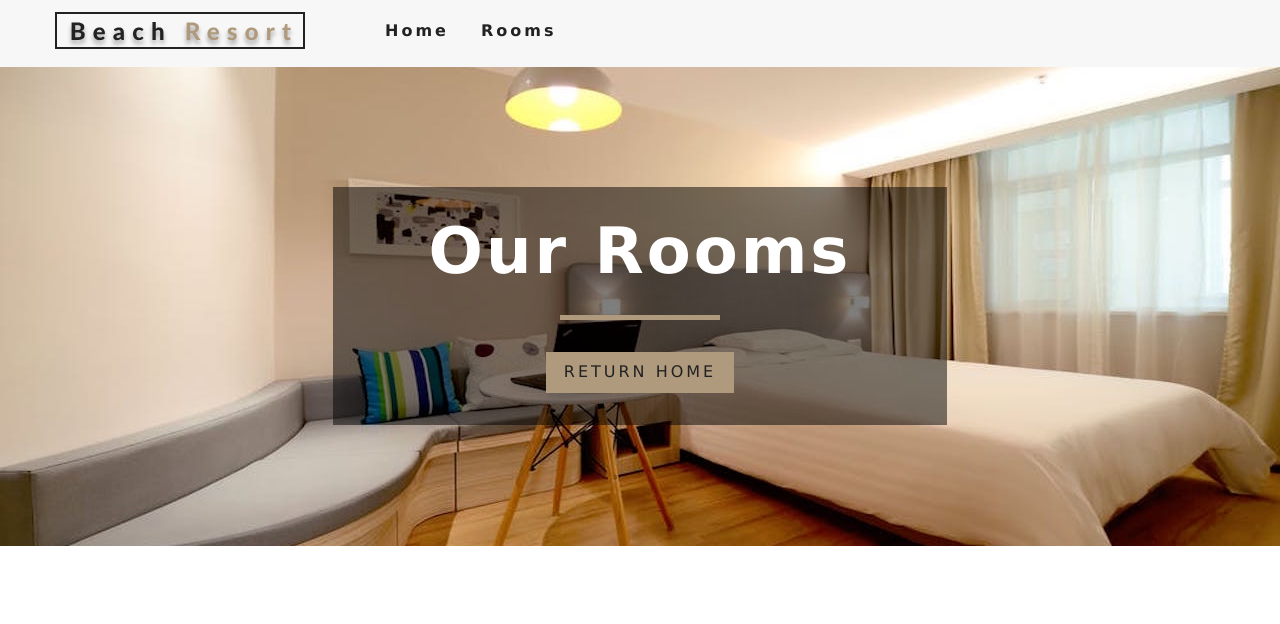
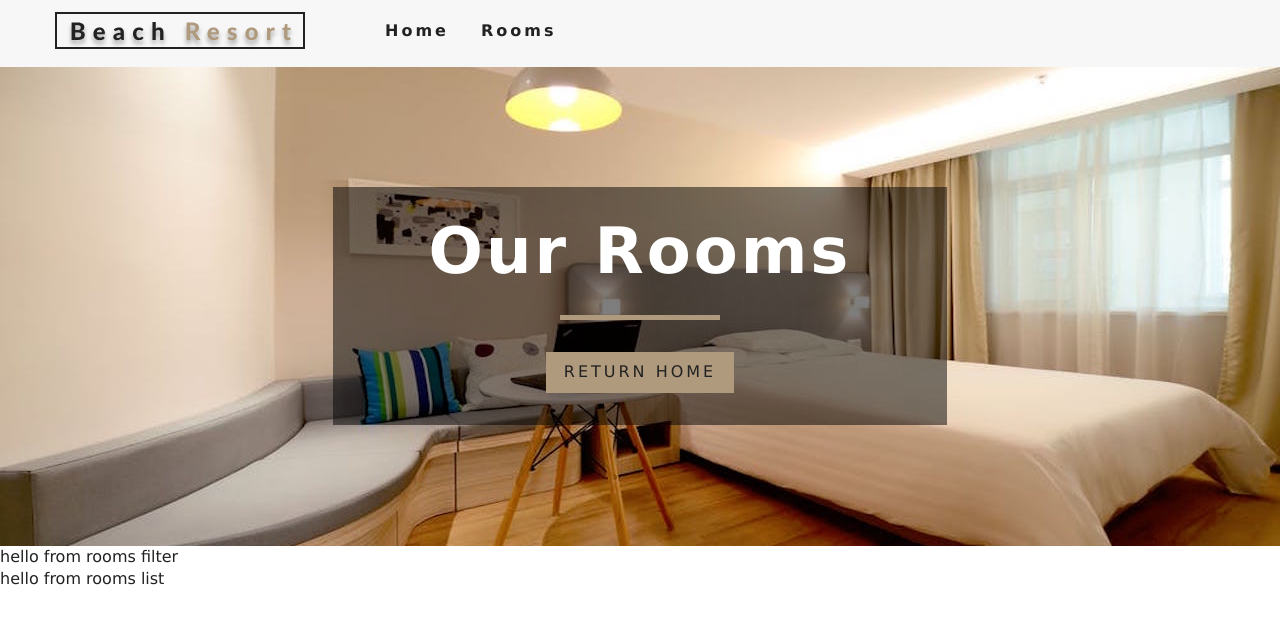
Before and after one commit to stephenjblair/beach-resort, a React (Create React App) app: page /rooms in a window 1280 px wide. Shown: the top 624 px of the page. Built offline with nearby package versions, Linux system fonts and the light colour scheme.

Commit message:
Created RoomsContainer component and passed props from context

```diff
--- a/src/components/Room.js
+++ b/src/components/Room.js
@@ -4,7 +4,6 @@
 import PropTypes from 'prop-types';
 
 const Room = ({ room }) => {
-    console.log(room)
     const { name, slug, images, price } = room
     return (
        <article className="room">
--- /dev/null
+++ b/src/components/RoomsContainer.js
@@ -0,0 +1,53 @@
+import RoomsFilter from  './RoomsFilter';
+import RoomsList from './RoomsList'
+import { withRoomConsumer} from '../context';
+import Loading from './Loading';
+
+
+const RoomsContainer = ({ context })=> {
+    const { loading, sortedRooms, rooms } = context
+    if(loading){
+        return <Loading />
+    }
+    return (
+        <>
+            <RoomsFilter rooms={rooms}/>
+            <RoomsList rooms={sortedRooms}/>
+        </>
+    )
+}
+
+export default withRoomConsumer(RoomsContainer)
+
+
+/*import React from 'react';
+import RoomsFilter from  './RoomsFilter';
+import RoomsList from './RoomsList'
+import { RoomConsumer } from '../context';
+import Loading from './Loading';
+
+const RoomsContainer = () => {
+    return (
+        <RoomConsumer>
+            {
+                (value) => {
+                    const  { loading, sortedRooms, rooms } = value
+                    if(loading){
+                        return <Loading />
+                    }
+                    return (
+                        <>
+                            <h2>hello from room container</h2>
+                            <RoomsFilter rooms={rooms}/>
+                            <RoomsList rooms={sortedRooms}/>
+                        </>
+                    )
+                }
+            }
+        </RoomConsumer>
+
+    )
+}
+
+export default RoomsContainer;
+*/
--- /dev/null
+++ b/src/components/RoomsFilter.js
@@ -0,0 +1,9 @@
+import React from 'react';
+
+const RoomsFilter = () => {
+    return (
+    <div>hello from rooms filter</div>
+    )
+}
+
+export default RoomsFilter;
--- /dev/null
+++ b/src/components/RoomsList.js
@@ -0,0 +1,9 @@
+import React from 'react';
+
+const RoomsList = () => {
+    return (
+    <div>hello from rooms list</div>
+    )
+}
+
+export default RoomsList;
--- a/src/context.js
+++ b/src/context.js
@@ -47,4 +47,12 @@
 
 const RoomConsumer = RoomContext.Consumer;
 
+export function withRoomConsumer(Component) {
+    return function ConsumerWrapper(props) {
+        return <RoomConsumer>
+            {value => <Component {...props} context={value} />}
+        </RoomConsumer>
+    }
+}
+
 export { RoomProvider, RoomConsumer, RoomContext };
--- a/src/pages/Rooms.js
+++ b/src/pages/Rooms.js
@@ -2,10 +2,12 @@
 import Hero from  '../components/Hero';
 import Banner from  '../components/Banner';
 import { Link } from 'react-router-dom';
+import RoomsContainer from '../components/RoomsContainer';
 
 
 export const Rooms = () => {
     return (
+        <>
        <Hero hero="roomsHero">
            <Banner title="our rooms">
                <Link to="/" className="btn-primary">
@@ -13,6 +15,9 @@
                </Link>
            </Banner>
        </Hero>
+       <RoomsContainer />
+       </>
     )
+
 }
 export default Rooms;
```
Also changed, not shown: 1 other file (tests, documents, lock files or other folders).
